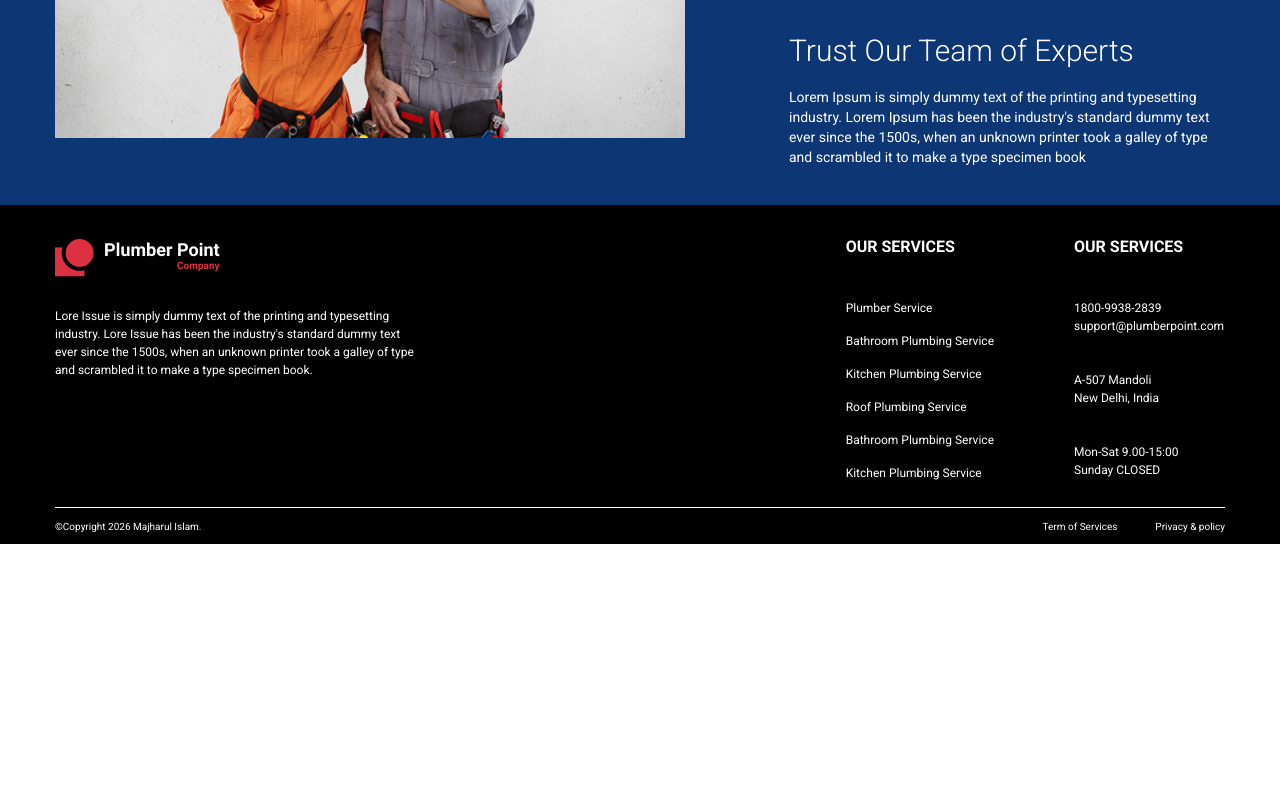
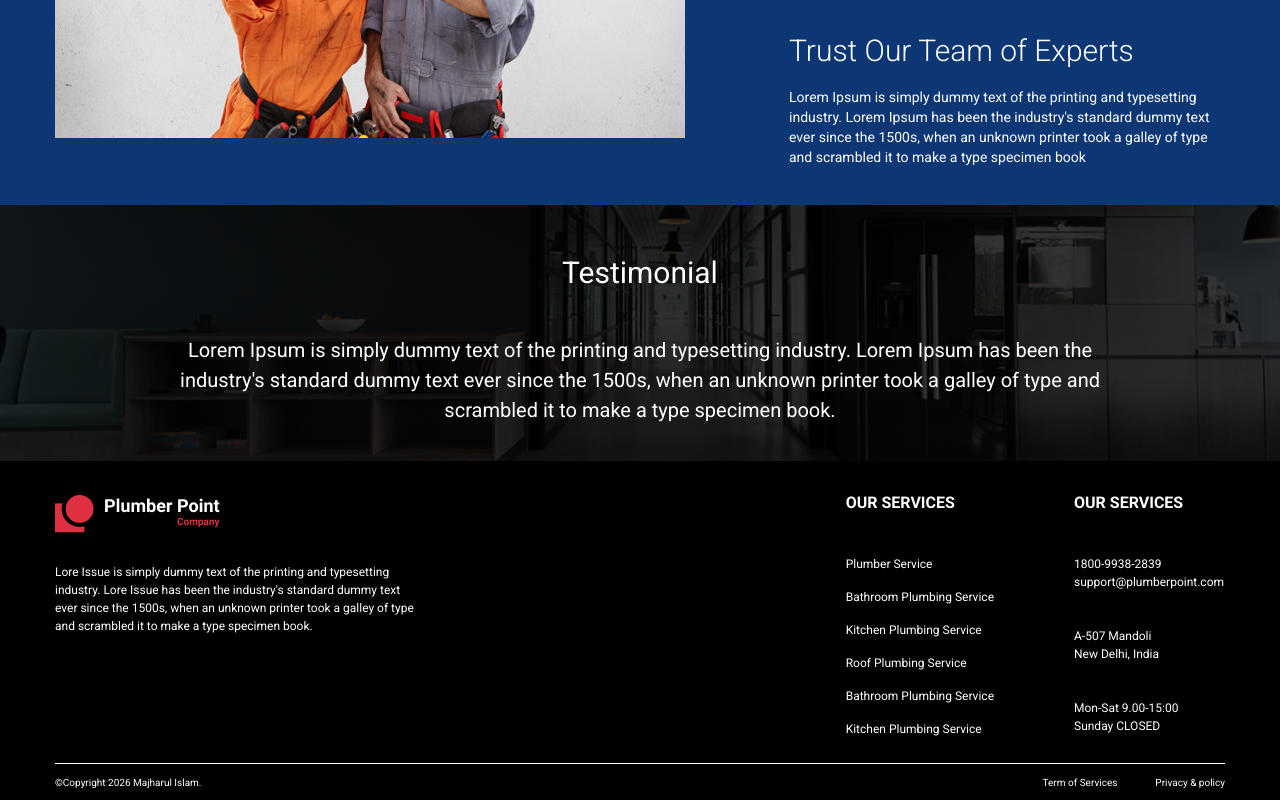
Before and after one commit to Sijan666/plumbingCompany, a React (Vite) app: page / in a window 1280 px wide. Shown: the part 1699-2499 px from the top of the page. Before the commit the page ends 2243 px from the top, so only its background shows below. Built offline with nearby package versions, Linux system fonts and the light colour scheme.

Commit message:
feat : add testimonial section

```diff
--- /dev/null
+++ b/src/components/layouts/Testimonial.jsx
@@ -0,0 +1,21 @@
+import React from 'react'
+import Container from '../Container'
+
+const Testimonial = () => {
+    return (
+        <>
+        <section id='testimonial'>
+            <div className="bg-[linear-gradient(rgba(0,0,0,0.8),rgba(0,0,0,0.8)),url('/src/assets/reviews.png')] bg-center bg-cover bg-no-repeat pt-[45px] pb-9">
+                <Container>
+                    <div className="text-center font-roboto">
+                        <h3 className='text-white text-[30px]'>Testimonial</h3>
+                        <p className='pt-10 text-white text-[20px] px-25'>Lorem Ipsum is simply dummy text of the printing and typesetting industry. Lorem Ipsum has been the industry's standard dummy text ever since the 1500s, when an unknown printer took a galley of type and scrambled it to make a type specimen book.</p>
+                    </div>
+                </Container>
+            </div>
+        </section>
+        </>
+    )
+}
+
+export default Testimonial
--- a/src/components/pages/Home.jsx
+++ b/src/components/pages/Home.jsx
@@ -1,6 +1,7 @@
 import Banner from "../layouts/Banner"
 import History from "../layouts/History"
 import Service from "../layouts/Service"
+import Testimonial from "../layouts/Testimonial"
 import Welcome from "../layouts/Welcome"
 
 
@@ -11,6 +12,7 @@ const Home = () => {
         <Service/>
         <Welcome/>
         <History/>
+        <Testimonial/>
         </>
     )
 }
```
